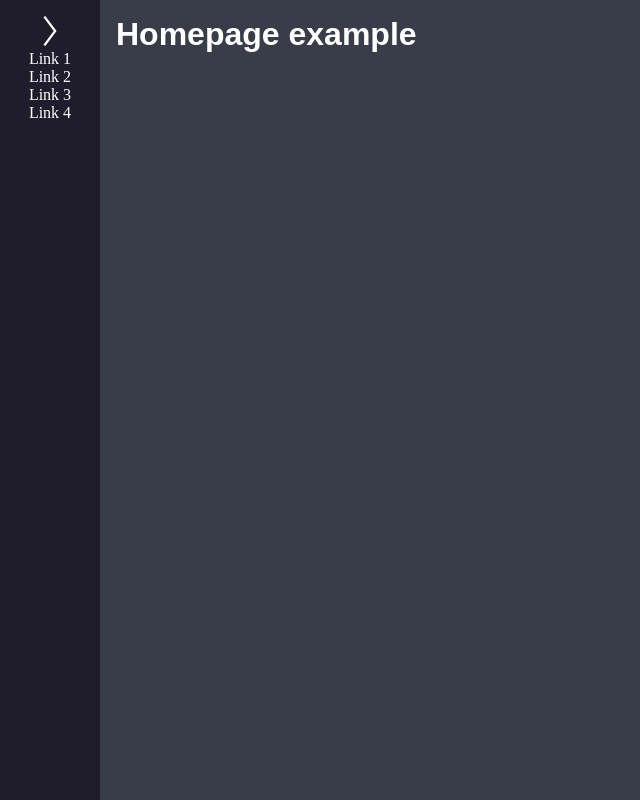
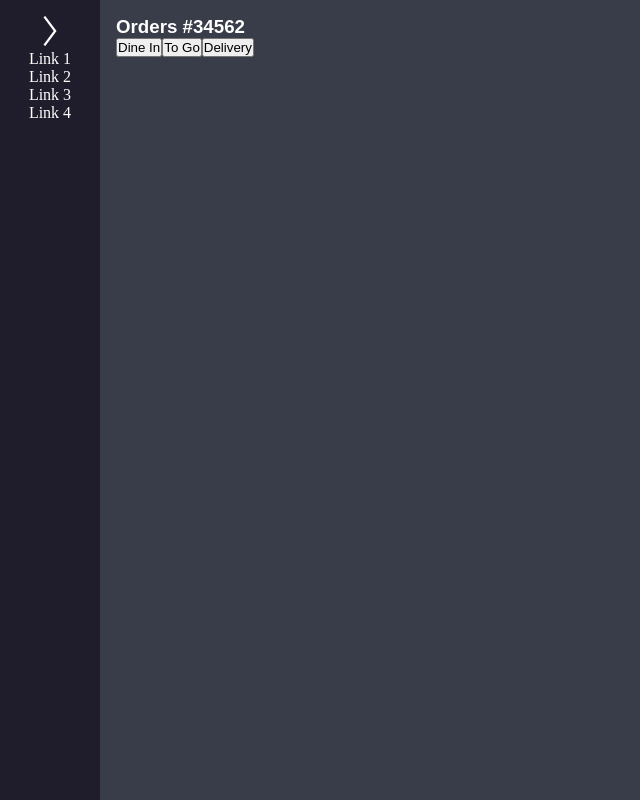
Before and after one commit to altugaltuner/food-order-altug, a React (Vite) app: page / in a window 1280 px wide. Shown: the whole page, without its empty margins (0-640 px from the left). Built offline with nearby package versions, Linux system fonts and the light colour scheme; no server answers; the database is empty; sample sign-in values are in the browser's storage.

Commit message:
files created

```diff
--- /dev/null
+++ b/src/components/OrderConfirmation/OrderConfirmation.jsx
@@ -0,0 +1,18 @@
+import { useState } from "react";
+import "./OrderConfirmation.scss";
+
+function OrderConfirmation() {
+    return (
+        <div>
+            <h3>Orders #34562</h3>
+            <div className="order-conf-button-div">
+                <button className="order-conf-button-small">Dine In</button>
+                <button className="order-conf-button-small">To Go</button>
+                <button className="order-conf-button-small">Delivery</button>
+
+            </div>
+        </div>
+    );
+}
+
+export default OrderConfirmation;
--- a/src/pages/HomePage/HomePage.jsx
+++ b/src/pages/HomePage/HomePage.jsx
@@ -1,6 +1,7 @@
 import Sidebar from "@/components/Sidebar/Sidebar";
 import "./HomePage.scss";
 import { useAuth } from "../../components/AuthProvider";
+import OrderConfirmation from "../../components/OrderConfirmation/OrderConfirmation";
 
 function HomePage() {
   const auth = useAuth(); // auth'u const {fireStoreUser} = useAuth() şeklinde alırsanız user bilgilerine ulaşabilirsiniz
@@ -8,7 +9,7 @@ function HomePage() {
     <div>
       <Sidebar />
       <div className="mainRoot">
-        <h1>Homepage example</h1>
+        <OrderConfirmation />
       </div>
     </div>
   );
```
Also changed, not shown: src/components/OrderConfirmation/OrderConfirmation.scss (added).
